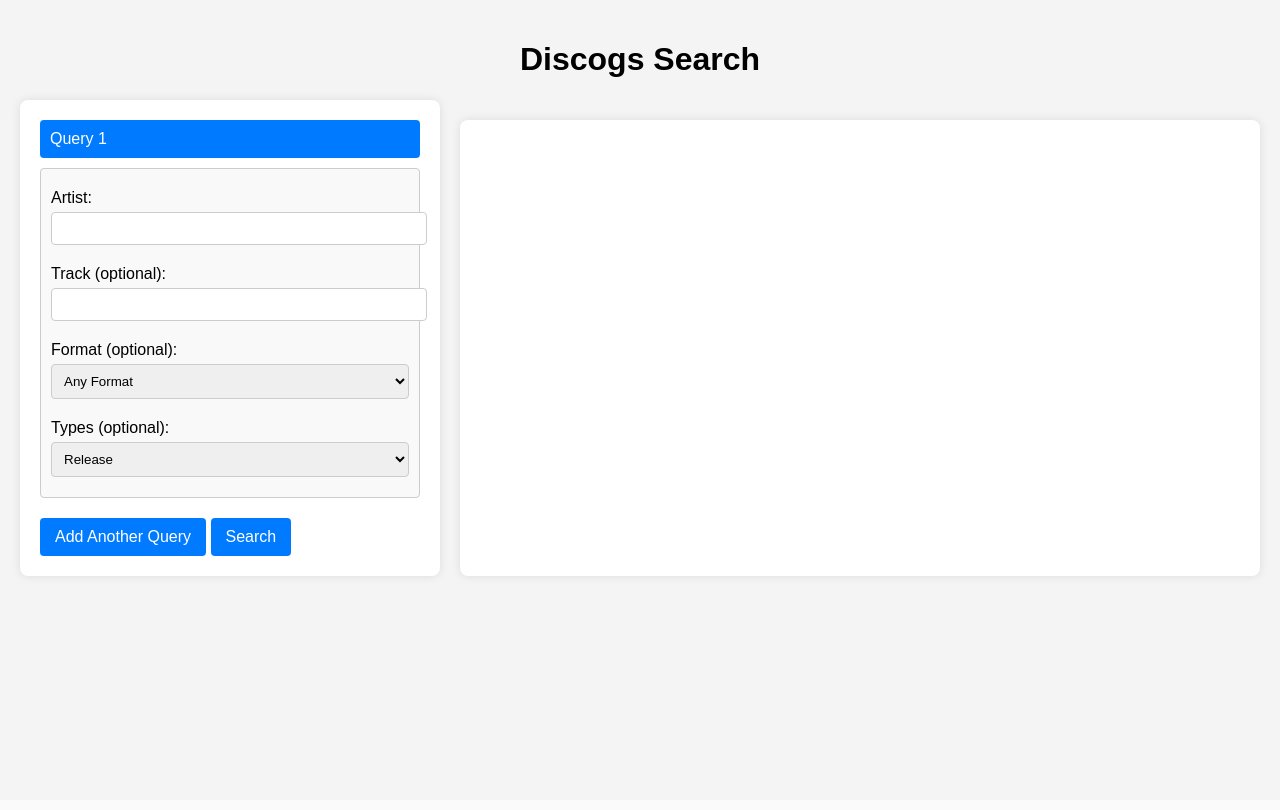
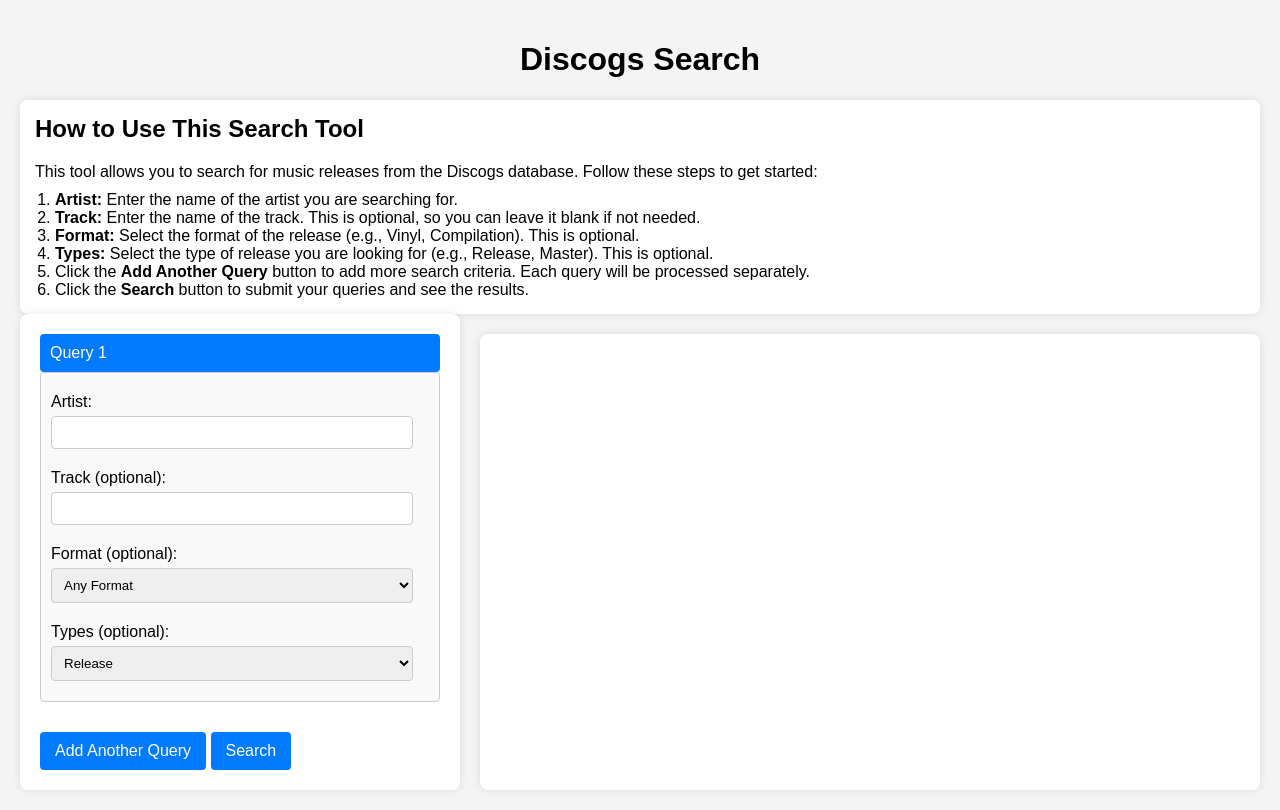
Before and after one commit to NathanOrme/discogs-query-api, a Spring Boot app: page / in a window 1280 px wide. Before the commit the page ends 579 px from the top, so only its background shows below. Run offline with Spring Boot 4, Linux system fonts and the light colour scheme; the visitor is signed in with stand-in values (Sample User, id 1); some of the project's set-up classes (security, data sources, template engines, error pages and the like) are left out, and stand-ins take their place.

Commit message:
HTML Improvements (#14)

```diff
--- a/src/main/resources/static/index.html
+++ b/src/main/resources/static/index.html
@@ -4,11 +4,34 @@
     <meta charset="UTF-8">
     <meta name="viewport" content="width=device-width, initial-scale=1.0">
     <title>Discogs Search</title>
-    <link rel="stylesheet" href="styles.css"> <!-- External CSS (optional) -->
+    <link rel="stylesheet" href="styles.css"> <!-- External CSS -->
 </head>
 <body>
 <h1>Discogs Search</h1>
 <div class="container">
+    <div class="instructions">
+        <h2>How to Use This Search Tool</h2>
+        <p>
+            This tool allows you to search for music releases from the Discogs database. Follow these steps to get
+            started:
+        </p>
+        <ol>
+            <li><strong>Artist:</strong> Enter the name of the artist you are searching for.</li>
+            <li><strong>Track:</strong> Enter the name of the track. This is optional, so you can leave it blank if not
+                needed.
+            </li>
+            <li><strong>Format:</strong> Select the format of the release (e.g., Vinyl, Compilation). This is optional.
+            </li>
+            <li><strong>Types:</strong> Select the type of release you are looking for (e.g., Release, Master). This is
+                optional.
+            </li>
+            <li>Click the <strong>Add Another Query</strong> button to add more search criteria. Each query will be
+                processed separately.
+            </li>
+            <li>Click the <strong>Search</strong> button to submit your queries and see the results.</li>
+        </ol>
+    </div>
+    <div class="main-content">
         <div class="form-container">
             <form id="searchForm">
                 <div id="queriesContainer">
@@ -21,7 +44,8 @@
         </div>
         <div id="results" class="results-container results"></div>
     </div>
+</div>
 
-<script src="scripts.js"></script> <!-- Link to external JavaScript file -->
+<script src="scripts.js"></script> <!-- External JavaScript -->
 </body>
 </html>
--- a/src/main/resources/static/scripts.js
+++ b/src/main/resources/static/scripts.js
@@ -92,6 +92,8 @@
         };
     });
 
+    console.log('Submitting Queries:', queries); // Debugging line
+
     const loadingSpinner = document.getElementById('loading');
     const searchButton = document.getElementById('searchButton');
 
--- a/src/main/resources/static/styles.css
+++ b/src/main/resources/static/styles.css
@@ -10,45 +10,55 @@
     text-align: center;
 }
 
-.container {
+/* Instructions Styles */
+.instructions {
+    background: #fff;
+    padding: 15px;
+    border-radius: 8px;
+    box-shadow: 0 0 10px rgba(0, 0, 0, 0.1);
+}
+
+.instructions h2 {
+    margin-top: 0;
+}
+
+.instructions p {
+    margin-bottom: 10px;
+}
+
+.instructions ol {
+    margin: 0;
+    padding-left: 20px;
+}
+
+/* Main content area */
+.main-content {
     display: flex;
     flex-wrap: wrap;
     gap: 20px;
 }
 
-.form-container,
+.form-container {
+    background: #fff;
+    padding: 20px;
+    border-radius: 8px;
+    box-shadow: 0 0 10px rgba(0, 0, 0, 0.1);
+    flex: 1;
+    min-width: 400px; /* Increased min-width for better spacing */
+    max-width: 600px; /* Sets a max-width for better layout control */
+}
+
 .results-container {
     background: #fff;
     padding: 20px;
     border-radius: 8px;
     box-shadow: 0 0 10px rgba(0, 0, 0, 0.1);
-    flex: 1;
+    flex: 2;
     min-width: 300px;
+    max-width: 800px; /* Optional: adjust based on design needs */
 }
 
-.form-container {
-    max-width: 400px;
-}
-
-.results-container {
-    flex: 2;
-}
-
-.form-container label {
-    display: block;
-    margin: 10px 0 5px;
-}
-
-.form-container input,
-.form-container select {
-    width: 100%;
-    padding: 8px;
-    margin-bottom: 10px;
-    border: 1px solid #ccc;
-    border-radius: 4px;
-}
-
-.form-container button {
+#searchButton, #addQueryButton {
     padding: 10px 15px;
     border: none;
     border-radius: 4px;
@@ -56,18 +66,18 @@
     background-color: #007bff;
     cursor: pointer;
     font-size: 16px;
+    margin-top: 10px;
 }
 
-.form-container button:disabled {
+#searchButton:disabled, #addQueryButton:disabled {
     background-color: #6c757d;
     cursor: not-allowed;
 }
 
-.form-container button:hover:not(:disabled) {
+#searchButton:hover:not(:disabled), #addQueryButton:hover:not(:disabled) {
     background-color: #0056b3;
 }
 
-/* Spinner Styles */
 .spinner {
     border: 4px solid rgba(0, 0, 0, 0.1);
     border-left: 4px solid #007bff;
@@ -84,7 +94,6 @@
     100% { transform: rotate(360deg); }
 }
 
-/* Result Styles */
 .results {
     margin-top: 20px;
 }
@@ -107,13 +116,17 @@
 }
 
 /* Query Styles */
+.query {
+    margin-bottom: 20px;
+    box-sizing: border-box; /* Ensure padding and border are included in width calculation */
+}
+
 .query-header {
     cursor: pointer;
     padding: 10px;
     background-color: #007bff;
     color: white;
     border-radius: 4px;
-    margin-bottom: 10px;
 }
 
 .query-content {
@@ -121,11 +134,26 @@
     border-radius: 4px;
     padding: 10px;
     background-color: #f9f9f9;
-    margin-bottom: 20px;
+    box-sizing: border-box; /* Ensure padding and border are included in width calculation */
 }
 
 .query-content.hidden {
     display: none;
+}
+
+.query-content label {
+    display: block;
+    margin: 10px 0 5px;
+}
+
+.query-content input,
+.query-content select {
+    width: calc(100% - 16px); /* Subtracting padding and border for fitting */
+    padding: 8px;
+    margin-bottom: 10px;
+    border: 1px solid #ccc;
+    border-radius: 4px;
+    box-sizing: border-box; /* Ensure padding and border are included in width calculation */
 }
 
 /* Responsive Design */
@@ -134,8 +162,7 @@
         flex-direction: column;
     }
 
-    .form-container,
-    .results-container {
-        max-width: 100%;
+    .main-content {
+        flex-direction: column;
     }
 }
```
Also changed, not shown: App.css (deleted, +0 -107 lines). Lines whose indentation alone changed are shown as unchanged.
